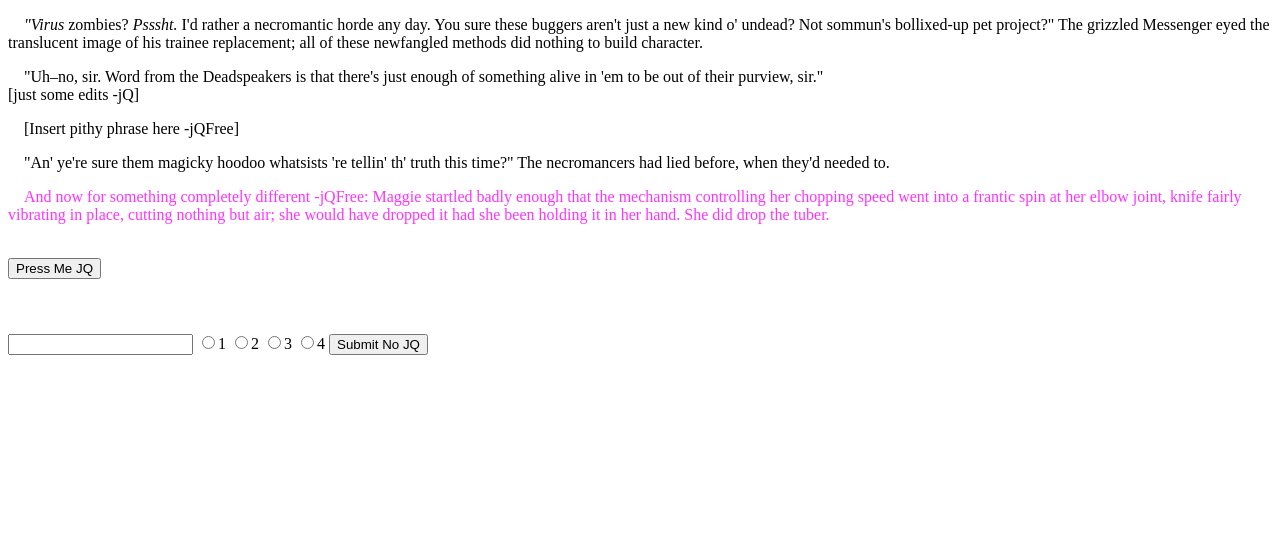
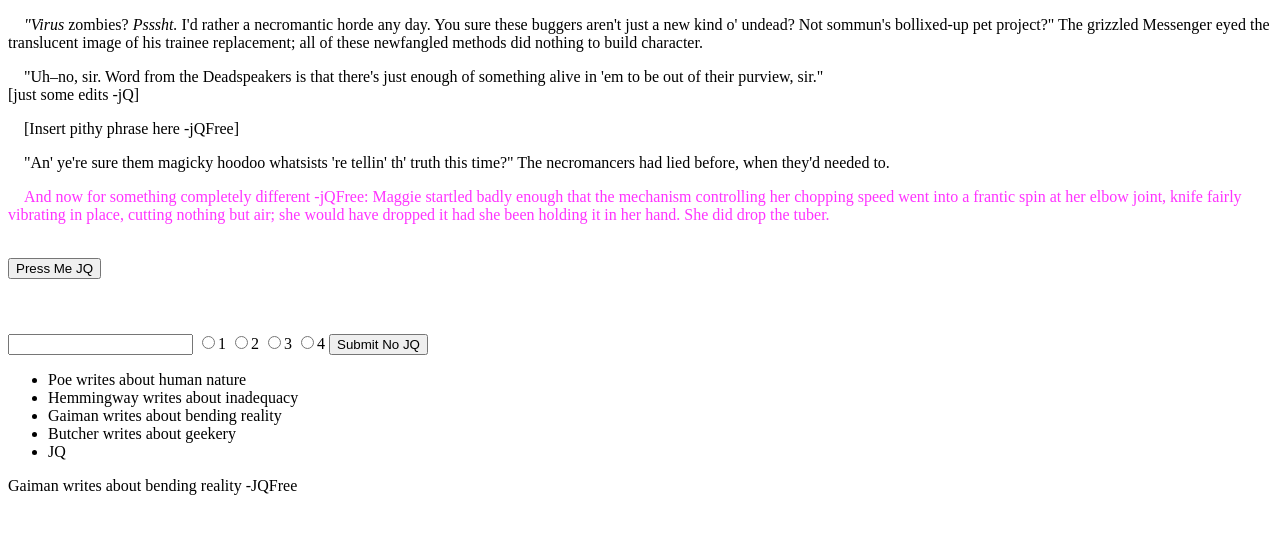
Before and after one commit to TycheLaughs/jQFreeJSPractice, a plain HTML site: page index.html in a window 1280 px wide. Shown: the part 105-638 px from the top of the page. Drawn offline with nearby package versions, Linux system fonts and the light colour scheme.

Commit message:
Used some basic utilities

```diff
--- a/index.html
+++ b/index.html
@@ -56,6 +56,12 @@
 
       <div id="stillMoreStuff">
       </div>
+      <div id="authorsJQ">
+
+      </div>
+      <div id="authorsNoJQ">
+
+      </div>
       <script src="script.js"></script>
       <script src="jqfScript.js"></script>
    </body>
--- a/jqfScript.js
+++ b/jqfScript.js
@@ -4,9 +4,7 @@
 
 var paras = document.querySelectorAll("p");
 paras[2].innerHTML = "[Insert pithy phrase here -jQFree]";
-/*selected a group of elements and replaced one of them without
-really needing to use the array slice trick.  May need that later,
-but not necessary to explore differences between jQuery and vanilla JS.*/
+/*selected a group of elements and replaced one of them without really needing to use the array slice trick.  May need that later,  but not necessary to explore differences between jQuery and vanilla JS.*/
 
 /* module 3: Native DOM */
 var hUndG = document.createElement("p");
@@ -63,4 +61,21 @@ var captureclicker = document.getElementById("submitNoJQ");
 
    /*wasn't sure of the point of the JSONP method, as the entire explanation felt kind of vague.  As far as I can tell, it's about the same as performing a synchronous GET whose data gets processed by a function... which you can do without using what looks to me like a convoluted method.*/
 
+   /* MSDN seems to have a more comprehensive (and comprehensible) explanation of FormData objects and how to use them here:
+   https://developer.mozilla.org/en-US/docs/Web/API/FormData/Using_FormData_Objects
+
+   and I'll be looking into this soonish*/
+
 });
+
+/* module 6: Native Utilities*/
+
+/*I've used JSON.stringify already in this course, so I'm not going to spend time repeating that one.  */
+
+/*someData is an array in script.js*/
+var secondSlot = document.getElementById("authorsNoJQ");
+var result= someData.filter(function(entry){
+   return ~entry.author.indexOf("G");
+});
+console.log(JSON.stringify(result));
+secondSlot.innerHTML = result[0].author + " writes about " + result[0].topic + " -JQFree";
--- a/script.js
+++ b/script.js
@@ -39,6 +39,7 @@ $sub.on("mouseleave", function(){
 });
 
 /*module 5: Native AJAX */
+/*used GET to get some data from a JSON file*/
 $("#justClickIt").on("click", function(){
    //console.log('clicked');
    $.ajax({
@@ -51,3 +52,21 @@ $("#justClickIt").on("click", function(){
       }
    });
 });
+
+/* module 6: Native Utilities*/
+
+var someData = [
+   {author: "Poe", topic:"human nature"},
+   {author: "Hemmingway", topic: "inadequacy"},
+   {author: "Gaiman", topic: "bending reality"},
+   {author: "Butcher", topic:"geekery"}
+];
+
+var insertion="<ul>";
+
+$.each(someData, function(index, entry){
+   insertion += "<li>" +entry.author + " writes about "+ entry.topic +"</li>";
+   console.log("added some data");
+});
+insertion += "<li>JQ</li></ul>";
+$("#authorsJQ").html(insertion);
```
